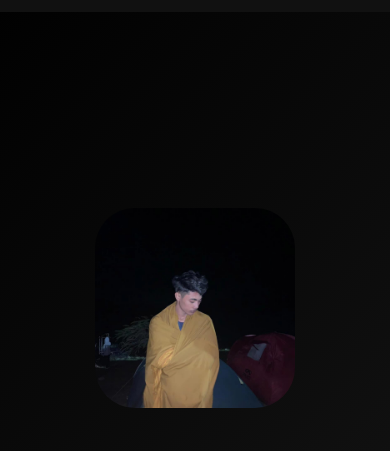
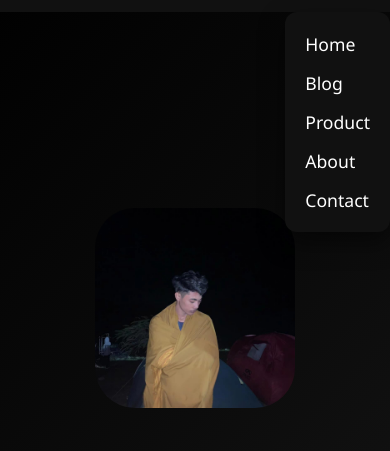
Before and after one commit to ThriftingStore/Portofolio-Raihan-Ridho-Saputra, a plain HTML site: page index.html in a window 390 px wide. Both pictures are taken after a click on the element 347 px from the left and 32 px from the top of the page. Shown: the part 53-504 px from the top of the page. Drawn offline with Linux system fonts and the light colour scheme.

Commit message:
Update index.html

```diff
--- a/index.html
+++ b/index.html
@@ -145,5 +145,17 @@
     <p>&copy; 2025 Website Portofolio. Semua hak dilindungi.</p>
   </footer>
 
+  <script>
+    document.addEventListener('DOMContentLoaded', function () {
+      const hamburger = document.querySelector('.hamburger');
+      const navLinks = document.querySelector('.nav-links');
+
+      hamburger.addEventListener('click', function () {
+        navLinks.classList.toggle('active');
+      });
+    });
+  </script>
+
+
 </body>
 </html>
```
